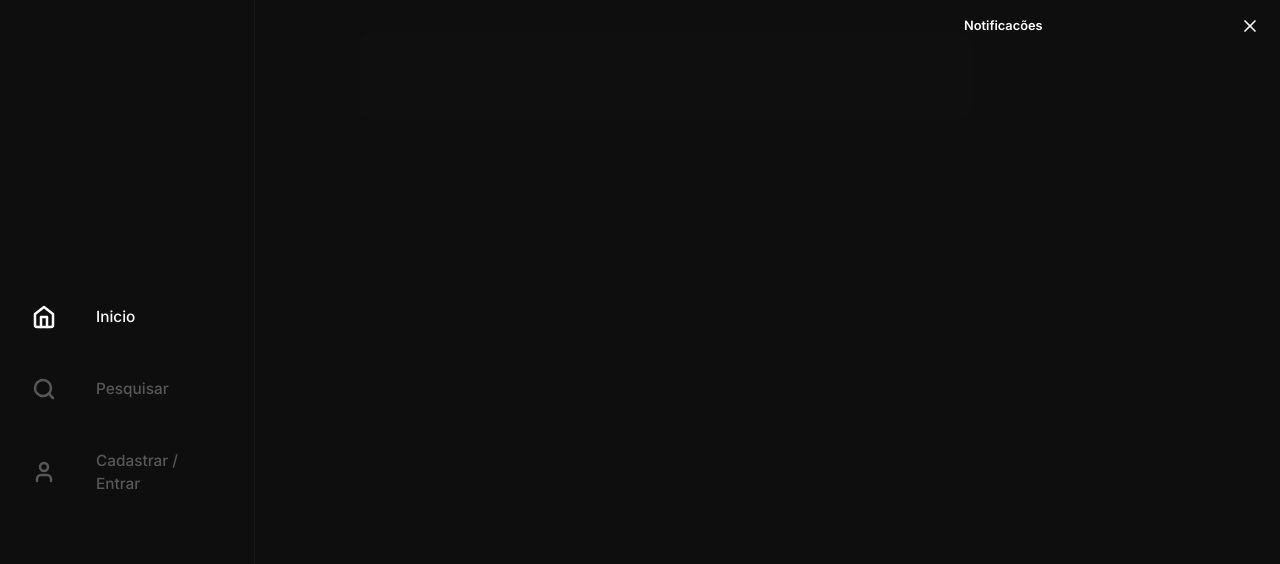
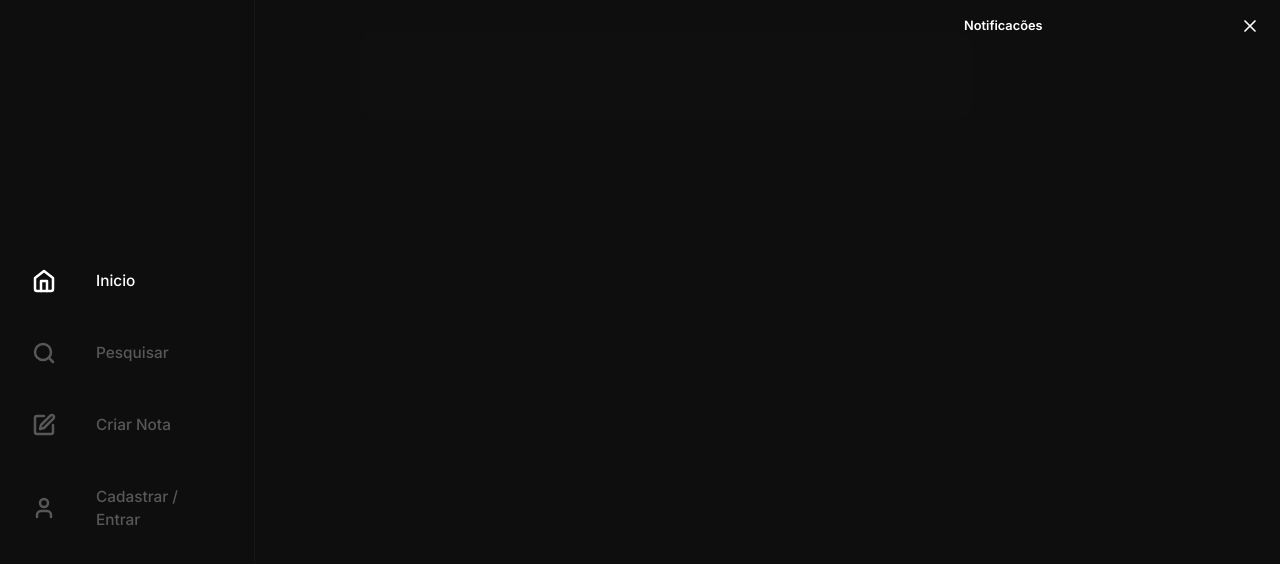
Before and after one commit to marcelo-gomj/note-share, a Next.js app in the folder app/: page / in a window 1280 px wide. Shown: the top 564 px of the page. Built offline with nearby package versions, Linux system fonts and the light colour scheme.

Commit message:
add: CreateButtonNote item for header

```diff
--- /dev/null
+++ b/app/src/components/HeaderButtons/CreateNoteButton.tsx
@@ -0,0 +1,14 @@
+import NavItem from "./NavHeaderItem";
+import CreateNoteIcon from "@/assets/create.svg";
+
+function CreateNoteButton(){
+  return (
+    <NavItem
+    Icon={CreateNoteIcon}
+  >
+    <p>Criar Nota</p>
+  </NavItem>
+  )
+}
+
+export default CreateNoteButton;
--- a/app/src/components/HeaderButtons/NavHeaderItem.tsx
+++ b/app/src/components/HeaderButtons/NavHeaderItem.tsx
@@ -1,5 +1,4 @@
 import CurrentActiveNav from "@/components/HeaderButtons/CurrentNavItemActive";
-import Link from "next/link";
 import { HTMLAttributes, ReactNode, } from "react";
 
 type IconProps = (props: HTMLAttributes<HTMLDivElement>) => ReactNode;
--- a/app/src/components/SideHeader.tsx
+++ b/app/src/components/SideHeader.tsx
@@ -5,6 +5,7 @@ import NavItem from "./HeaderButtons/NavHeaderItem";
 import UserButton from "./HeaderButtons/UserButton";
 import LogOutUser from "./HeaderButtons/LogOutButton";
 import SearchButton from "./HeaderButtons/SearchButton";
+import CreateNoteButton from "./HeaderButtons/CreateNoteButton";
 
 
 export default function SideHeader() {
@@ -35,6 +36,8 @@ export default function SideHeader() {
           </NavItem>
         </SearchButton>
 
+        <CreateNoteButton />
+
         <UserButton />
 
         <LogOutUser />
```
Also changed, not shown: app/src/assets/create.svg (added), 1 other file (tests, documents, lock files or other folders).
